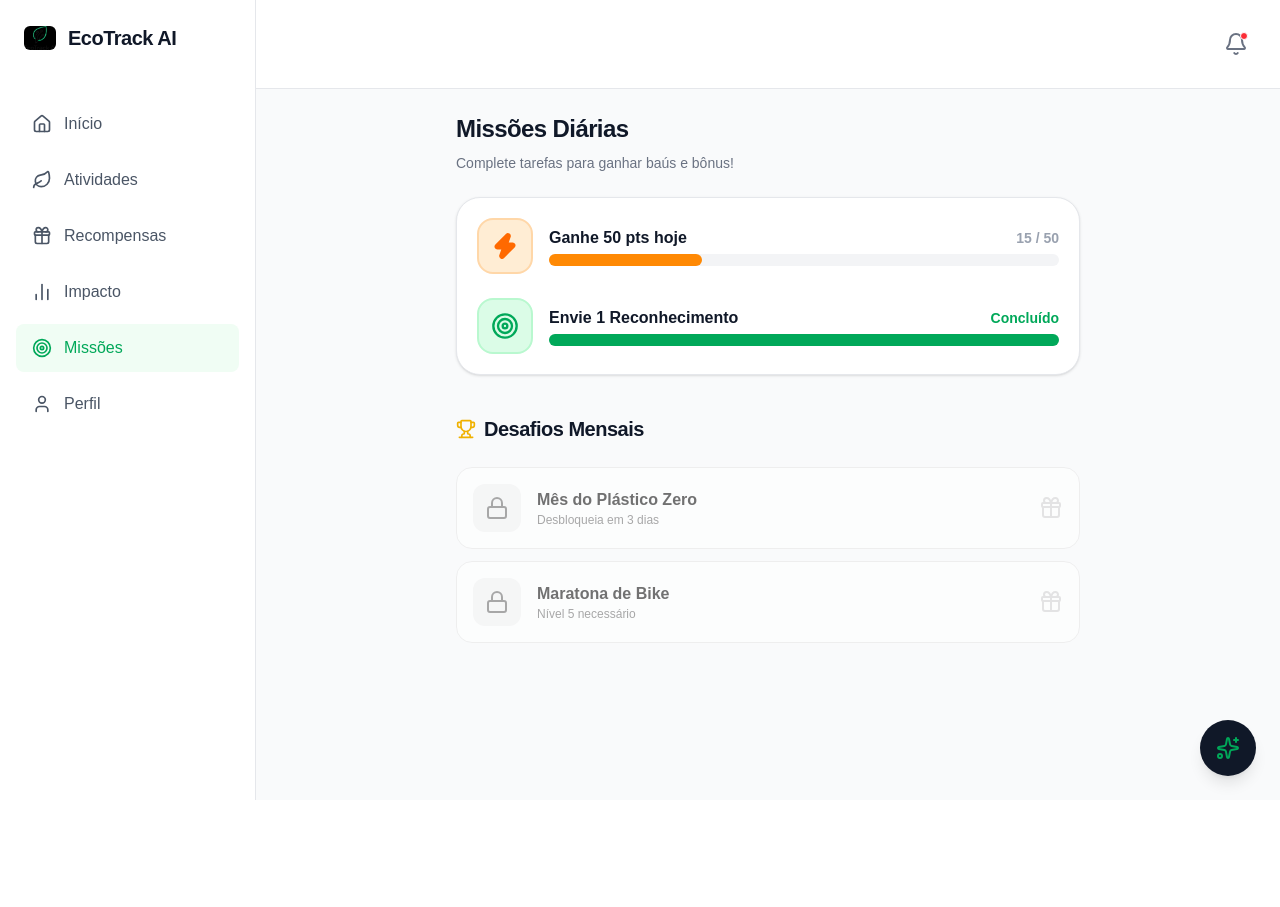
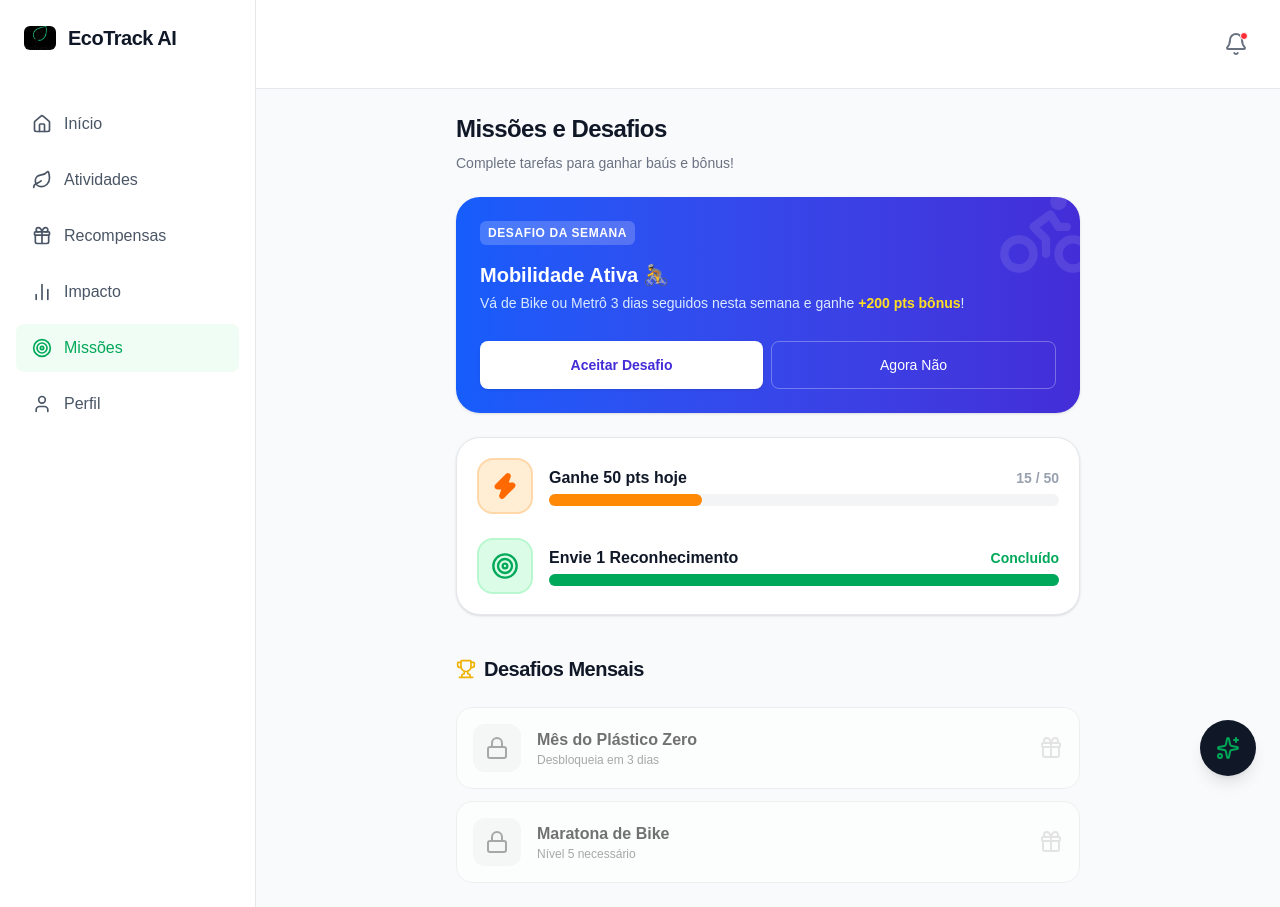
Before and after one commit to willarakaki/ecotrack-frontend, a Next.js app: page /challenges in a window 1280 px wide. Before the commit the page ends 800 px from the top, so only its background shows below. Built offline with nearby package versions, Linux system fonts and the light colour scheme.

Commit message:
feat(gamification): sync weekly challenge across routes

```diff
--- a/src/app/(dashboard)/challenges/page.tsx
+++ b/src/app/(dashboard)/challenges/page.tsx
@@ -1,17 +1,52 @@
 "use client"
 
 import React from "react"
-import { Target, Zap, Gift, Trophy, Lock } from "lucide-react"
+import { Target, Zap, Gift, Trophy, Lock, Bike } from "lucide-react"
 import { Button } from "@/shared/ui/button"
+import { useEcoStore } from "@/shared/store/use-eco-store"
 
 export default function ChallengesPage() {
+  const { acceptedWeeklyChallenge, setWeeklyChallenge } = useEcoStore()
+
   return (
     <div className="flex flex-col gap-6 p-4 md:p-6 w-full max-w-2xl mx-auto pb-24">
 
       <div className="flex flex-col gap-2">
-        <h1 className="text-2xl font-bold text-gray-900 tracking-tight">Missões Diárias</h1>
+        <h1 className="text-2xl font-bold text-gray-900 tracking-tight">Missões e Desafios</h1>
         <p className="text-sm text-gray-500">Complete tarefas para ganhar baús e bônus!</p>
       </div>
+
+      {/* Desafio da Semana Sincronizado */}
+      {acceptedWeeklyChallenge !== false && (
+        <div className="bg-gradient-to-r from-blue-600 to-indigo-700 rounded-3xl p-6 text-white shadow-sm flex flex-col gap-3 relative overflow-hidden">
+          <Bike size={100} className="absolute -right-4 -top-4 opacity-10 text-white" />
+          <div className="flex justify-between items-start z-10">
+            <span className="bg-white/20 text-white text-xs font-bold px-2 py-1 rounded-md uppercase tracking-wider">Desafio da Semana</span>
+          </div>
+
+          <div className="z-10">
+            <h3 className="font-bold text-xl mt-1">Mobilidade Ativa 🚴</h3>
+            <p className="text-blue-100 text-sm mt-1">Vá de Bike ou Metrô 3 dias seguidos nesta semana e ganhe <strong className="text-yellow-300">+200 pts bônus</strong>!</p>
+          </div>
+
+          {acceptedWeeklyChallenge === null ? (
+            <div className="flex gap-2 mt-4 z-10">
+              <Button onClick={() => setWeeklyChallenge(true)} className="flex-1 bg-white text-indigo-700 hover:bg-gray-100 font-bold">Aceitar Desafio</Button>
+              <Button onClick={() => setWeeklyChallenge(false)} variant="outline" className="flex-1 text-white border-white/30 hover:bg-white/10">Agora Não</Button>
+            </div>
+          ) : (
+            <div className="mt-4 z-10 bg-black/20 p-4 rounded-xl">
+              <div className="flex justify-between text-sm font-bold mb-2 text-white">
+                <span>Progresso</span>
+                <span>1/3 Dias</span>
+              </div>
+              <div className="w-full bg-black/30 rounded-full h-3">
+                <div className="bg-yellow-400 h-3 rounded-full w-1/3 shadow-[0_0_10px_rgba(250,204,21,0.6)]"></div>
+              </div>
+            </div>
+          )}
+        </div>
+      )}
 
       {/* Missões Diárias */}
       <div className="bg-white border border-gray-200 rounded-3xl p-5 shadow-sm flex flex-col gap-6">
```
